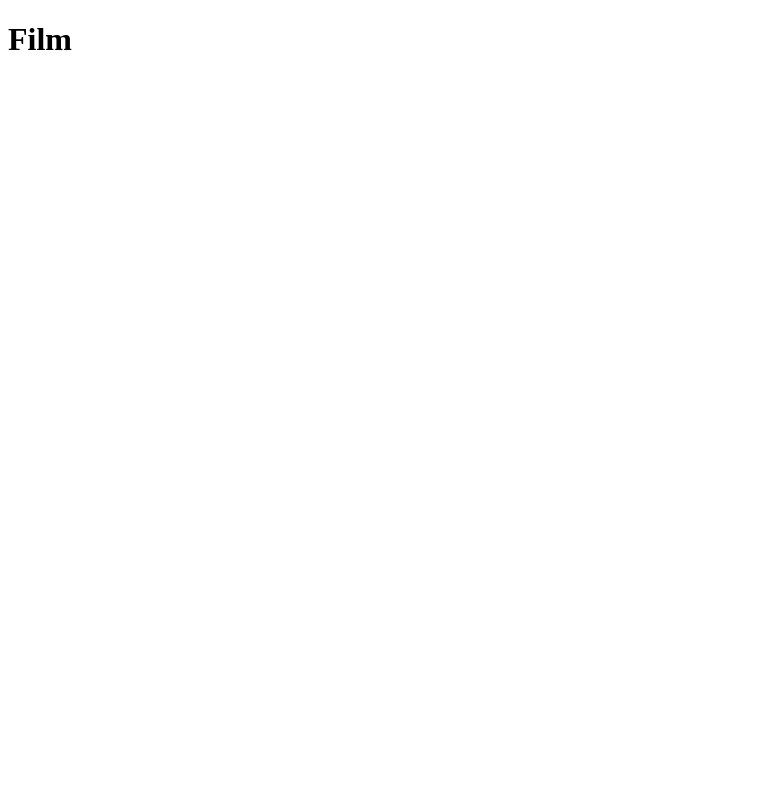
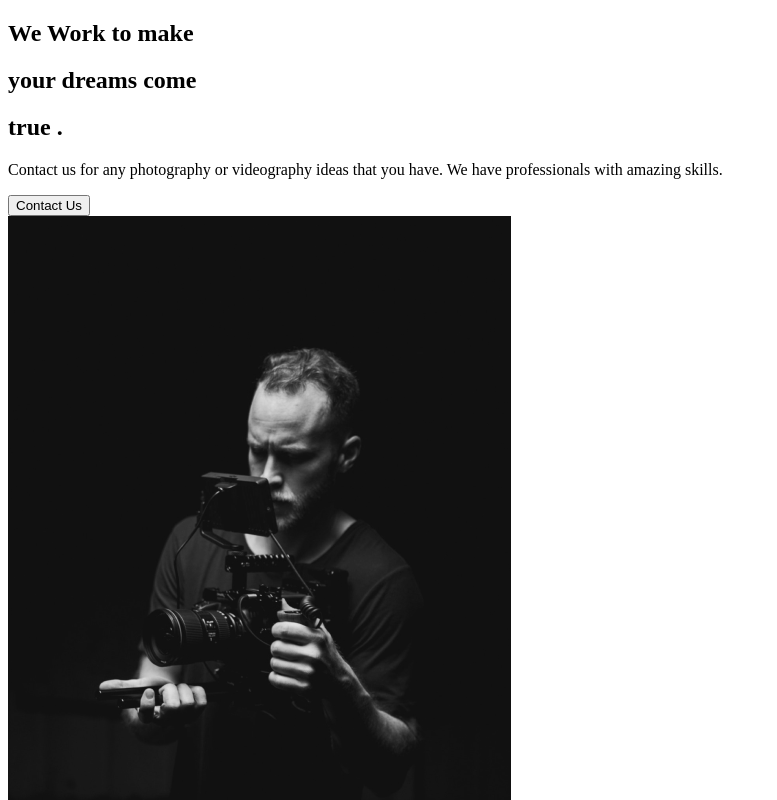
Before and after one commit to marcomondelli/react-website-portfolio, a React (Create React App) app: page / in a window 1280 px wide. Shown: the top 800 px of the page, without its empty margins (0-777 px from the left). Built offline with nearby package versions, Linux system fonts and the light colour scheme.

Commit message:
2. About Section

```diff
--- a/src/App.js
+++ b/src/App.js
@@ -1,9 +1,11 @@
 import React from "react";
+//import pages
+import AboutUS from "./pages/AboutUS";
 
 function App() {
   return (
     <div className="App">
-        <h1>Film</h1>
+        <AboutUS />
     </div>
   );
 }
--- /dev/null
+++ b/src/components/AboutSection.js
@@ -0,0 +1,34 @@
+import react from "react";
+import home1 from "../img/home1.png";
+
+const AboutSection = () => {
+  return (
+    <div>
+      <div className="description">
+        <div className="title">
+          <div className="hide">
+            <h2>We Work to make</h2>
+          </div>
+          <div className="hide">
+            <h2>
+              your <span>dreams</span> come
+            </h2>
+          </div>
+          <div className="hide">
+            <h2>true .</h2>
+          </div>
+        </div>
+        <p>
+          Contact us for any photography or videography ideas that you have. We
+          have professionals with amazing skills.{" "}
+        </p>
+        <button>Contact Us</button>
+      </div>
+      <div className="image">
+        <img src={home1} alt="guy with a camera" />
+      </div>
+    </div>
+  );
+};
+
+export default AboutSection;
--- /dev/null
+++ b/src/pages/AboutUS.js
@@ -0,0 +1,9 @@
+import React from "react";
+//page components
+import AboutSection from "../components/AboutSection";
+
+const AboutUS = () => {
+    return <AboutSection />;
+};
+
+export default AboutUS;
```
